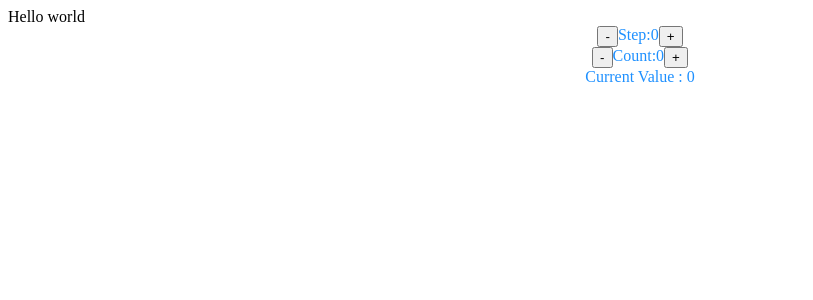
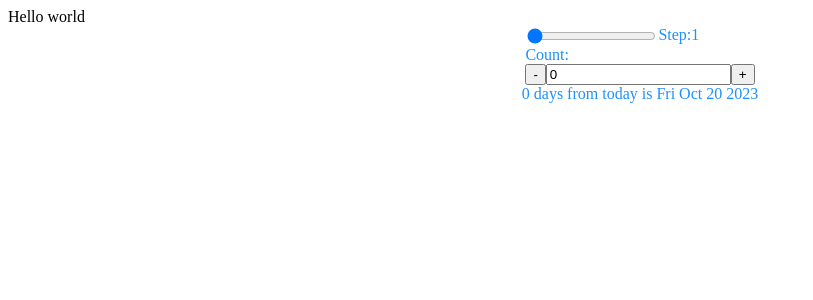
Before and after one commit to serser322/react-date-counter-practice, a React (Create React App) app: page / in a window 1280 px wide. Shown: the top 300 px of the page, without its empty margins (0-813 px from the left). Built offline with nearby package versions, Linux system fonts and the light colour scheme.

Commit message:
feat:新增slider與input

```diff
--- a/src/DateCalculator.js
+++ b/src/DateCalculator.js
@@ -3,14 +3,26 @@ import "./DateCalculator.css";
 import DateMessage from "./DateMessage";
 
 export default function DateCalculator() {
-  const [step, setStep] = useState(0);
+  const [step, setStep] = useState(1);
   const [count, setCount] = useState(0);
 
-  const minusStep = () => {
-    setStep((currentValue) => currentValue - 1);
+  // const minusStep = () => {
+  //   setStep((currentValue) => currentValue - 1);
+  // };
+  // const addStep = () => {
+  //   setStep((currentValue) => currentValue + 1);
+  // };
+
+  const handleSubmit = (event) => {
+    event.preventDefault();
   };
-  const addStep = () => {
-    setStep((currentValue) => currentValue + 1);
+
+  const updateStep = (event) => {
+    setStep(Number(event.target.value));
+  };
+
+  const updateCount = (event) => {
+    setCount(Number(event.target.value));
   };
 
   const minusCount = () => {
@@ -23,17 +35,25 @@ export default function DateCalculator() {
 
   return (
     <div className="container">
+      <form action="" onSubmit={handleSubmit}>
         <div className="step_counter">
-        <button onClick={minusStep}>-</button>
+          <input
+            type="range"
+            min="1"
+            max="10"
+            value={step}
+            onChange={updateStep}
+          />
           <div>Step:{step}</div>
-        <button onClick={addStep}>+</button>
         </div>
+        <div>Count:</div>
         <div className="count_counter">
           <button onClick={minusCount}>-</button>
-        <div>Count:{count}</div>
+          <input type="text" value={count} onChange={updateCount} />
           <button onClick={addCount}>+</button>
         </div>
-      <div>Current Value : {count} </div>
+      </form>
+
       <DateMessage dateCount={count} />
     </div>
   );
--- a/src/DateMessage.js
+++ b/src/DateMessage.js
@@ -1,3 +1,10 @@
-export default function DateMessage() {
-  return <div></div>;
+export default function DateMessage({ dateCount }) {
+  const date = new Date();
+  date.setDate(date.getDate() + dateCount);
+
+  return (
+    <div>
+      {dateCount} days from today is {date.toDateString()}
+    </div>
+  );
 }
```
Lines whose indentation alone changed are shown as unchanged.
